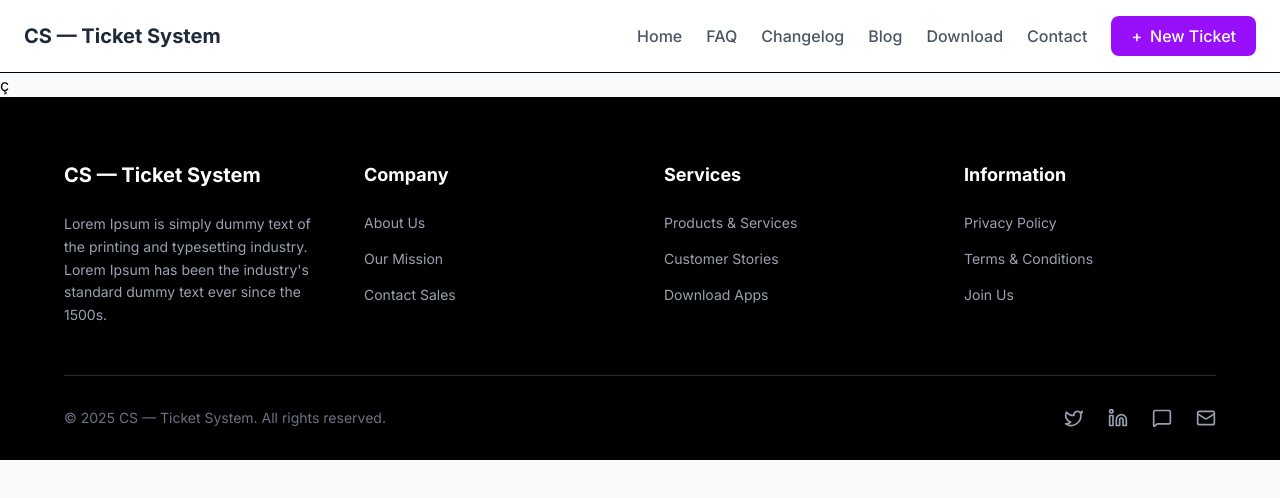
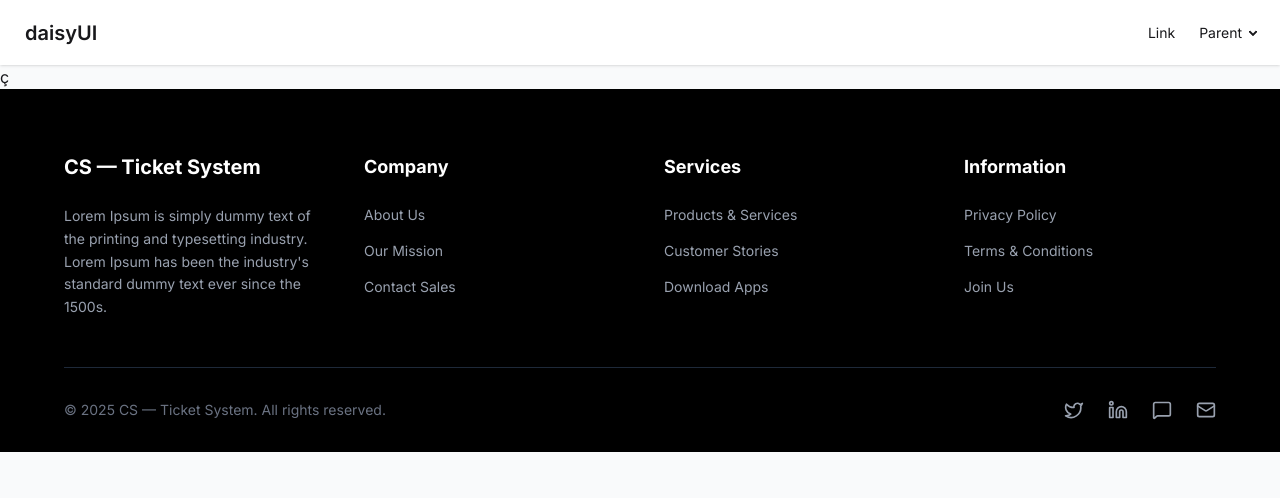
Before and after one commit to imhossainahmed/customer-management-support, a React (Vite) app: page / in a window 1280 px wide. Shown: the top 498 px of the page. Built offline with nearby package versions, Linux system fonts and the light colour scheme.

Commit message:
Adden NavBar

```diff
--- a/package.json
+++ b/package.json
@@ -22,6 +22,7 @@
     "@types/react": "^19.2.7",
     "@types/react-dom": "^19.2.3",
     "@vitejs/plugin-react": "^5.1.1",
+    "daisyui": "^5.5.19",
     "eslint": "^9.39.1",
     "eslint-plugin-react-hooks": "^7.0.1",
     "eslint-plugin-react-refresh": "^0.4.24",
--- a/src/App.css
+++ b/src/App.css
@@ -1,5 +1,5 @@
 @import "tailwindcss";
-
+@plugin "daisyui";
 
 #root {
   margin: 0 auto;
--- a/src/App.jsx
+++ b/src/App.jsx
@@ -3,6 +3,8 @@ import { ToastContainer, toast } from 'react-toastify';
 import 'react-toastify/dist/ReactToastify.css';
 import { Calendar, User, Mail, Linkedin, Twitter, MessageSquare } from 'lucide-react';
 import './App.css';
+import NavBar from './components/NavBar/NavBar';
+import Footer from './components/Footer/Footer';
 
 const App = () => {
 
@@ -10,65 +12,9 @@ const App = () => {
     <div className="min-h-screen bg-gray-50 font-sans">
       <ToastContainer position="top-right" autoClose={3000} />
 
-      <nav className="bg-white border-b px-6 py-4 flex justify-between items-center sticky top-0 z-50">
-        <h1 className="text-xl font-bold text-gray-800">CS — Ticket System</h1>
-        <div className="hidden md:flex items-center space-x-6 text-gray-600 font-medium">
-          <a href="#" className="hover:text-purple-600">Home</a>
-          <a href="#" className="hover:text-purple-600">FAQ</a>
-          <a href="#" className="hover:text-purple-600">Changelog</a>
-          <a href="#" className="hover:text-purple-600">Blog</a>
-          <a href="#" className="hover:text-purple-600">Download</a>
-          <a href="#" className="hover:text-purple-600">Contact</a>
-          <button className="bg-purple-600 text-white px-5 py-2 rounded-lg hover:bg-purple-700 transition flex items-center gap-2">
-            <span>+</span> New Ticket
-          </button>
-        </div>
-      </nav>
+    <NavBar />
 ç
-      <footer className="bg-black text-white pt-16 pb-8 px-6 md:px-16">
-        <div className="grid grid-cols-1 md:grid-cols-2 lg:grid-cols-4 gap-12 mb-12">
-          <div>
-            <h3 className="text-xl font-bold mb-6">CS — Ticket System</h3>
-            <p className="text-gray-400 text-sm leading-relaxed">
-              Lorem Ipsum is simply dummy text of the printing and typesetting industry. Lorem Ipsum has been the industry's standard dummy text ever since the 1500s.
-            </p>
-          </div>
-          <div>
-            <h4 className="font-bold mb-6 text-lg">Company</h4>
-            <ul className="space-y-4 text-gray-400 text-sm">
-              <li><a href="#" className="hover:text-white">About Us</a></li>
-              <li><a href="#" className="hover:text-white">Our Mission</a></li>
-              <li><a href="#" className="hover:text-white">Contact Sales</a></li>
-            </ul>
-          </div>
-          <div>
-            <h4 className="font-bold mb-6 text-lg">Services</h4>
-            <ul className="space-y-4 text-gray-400 text-sm">
-              <li><a href="#" className="hover:text-white">Products & Services</a></li>
-              <li><a href="#" className="hover:text-white">Customer Stories</a></li>
-              <li><a href="#" className="hover:text-white">Download Apps</a></li>
-            </ul>
-          </div>
-          <div>
-            <h4 className="font-bold mb-6 text-lg">Information</h4>
-            <ul className="space-y-4 text-gray-400 text-sm">
-              <li><a href="#" className="hover:text-white">Privacy Policy</a></li>
-              <li><a href="#" className="hover:text-white">Terms & Conditions</a></li>
-              <li><a href="#" className="hover:text-white">Join Us</a></li>
-            </ul>
-          </div>
-        </div>
-
-        <div className="border-t border-gray-800 pt-8 flex flex-col md:flex-row justify-between items-center gap-6">
-          <p className="text-gray-500 text-sm">© 2025 CS — Ticket System. All rights reserved.</p>
-          <div className="flex gap-6 text-gray-400">
-            <Twitter size={20} className="hover:text-white cursor-pointer" />
-            <Linkedin size={20} className="hover:text-white cursor-pointer" />
-            <MessageSquare size={20} className="hover:text-white cursor-pointer" />
-            <Mail size={20} className="hover:text-white cursor-pointer" />
-          </div>
-        </div>
-      </footer>
+      <Footer />
     </div>
   );
 };
--- /dev/null
+++ b/src/components/Footer/Footer.jsx
@@ -0,0 +1,55 @@
+import React from 'react';
+import { Calendar, User, Mail, Linkedin, Twitter, MessageSquare } from 'lucide-react';
+
+const Footer = () => {
+    return (
+        <div>
+            <footer className="bg-black text-white pt-16 pb-8 px-6 md:px-16">
+        <div className="grid grid-cols-1 md:grid-cols-2 lg:grid-cols-4 gap-12 mb-12">
+          <div>
+            <h3 className="text-xl font-bold mb-6">CS — Ticket System</h3>
+            <p className="text-gray-400 text-sm leading-relaxed">
+              Lorem Ipsum is simply dummy text of the printing and typesetting industry. Lorem Ipsum has been the industry's standard dummy text ever since the 1500s.
+            </p>
+          </div>
+          <div>
+            <h4 className="font-bold mb-6 text-lg">Company</h4>
+            <ul className="space-y-4 text-gray-400 text-sm">
+              <li><a href="#" className="hover:text-white">About Us</a></li>
+              <li><a href="#" className="hover:text-white">Our Mission</a></li>
+              <li><a href="#" className="hover:text-white">Contact Sales</a></li>
+            </ul>
+          </div>
+          <div>
+            <h4 className="font-bold mb-6 text-lg">Services</h4>
+            <ul className="space-y-4 text-gray-400 text-sm">
+              <li><a href="#" className="hover:text-white">Products & Services</a></li>
+              <li><a href="#" className="hover:text-white">Customer Stories</a></li>
+              <li><a href="#" className="hover:text-white">Download Apps</a></li>
+            </ul>
+          </div>
+          <div>
+            <h4 className="font-bold mb-6 text-lg">Information</h4>
+            <ul className="space-y-4 text-gray-400 text-sm">
+              <li><a href="#" className="hover:text-white">Privacy Policy</a></li>
+              <li><a href="#" className="hover:text-white">Terms & Conditions</a></li>
+              <li><a href="#" className="hover:text-white">Join Us</a></li>
+            </ul>
+          </div>
+        </div>
+
+        <div className="border-t border-gray-800 pt-8 flex flex-col md:flex-row justify-between items-center gap-6">
+          <p className="text-gray-500 text-sm">© 2025 CS — Ticket System. All rights reserved.</p>
+          <div className="flex gap-6 text-gray-400">
+            <Twitter size={20} className="hover:text-white cursor-pointer" />
+            <Linkedin size={20} className="hover:text-white cursor-pointer" />
+            <MessageSquare size={20} className="hover:text-white cursor-pointer" />
+            <Mail size={20} className="hover:text-white cursor-pointer" />
+          </div>
+        </div>
+      </footer>
+        </div>
+    );
+};
+
+export default Footer;
--- a/src/components/NavBar/NavBar.jsx
+++ b/src/components/NavBar/NavBar.jsx
@@ -0,0 +1,29 @@
+import React from 'react';
+
+const NavBar = () => {
+    return (
+    <div className='bg-base-100 shadow-sm top-0 z-50 sticky'>
+    <div className="navbar container mx-auto">
+        <div className="flex-1">
+            <a className="btn btn-ghost text-xl">daisyUI</a>
+        </div>
+        <div className="flex-none">
+            <ul className="menu menu-horizontal px-1">
+            <li><a>Link</a></li>
+            <li>
+                <details>
+                <summary>Parent</summary>
+                <ul className="bg-base-100 rounded-t-none p-2">
+                    <li><a>Link 1</a></li>
+                    <li><a>Link 2</a></li>
+                </ul>
+                </details>
+            </li>
+            </ul>
+        </div>
+    </div>
+    </div>
+    );
+};
+
+export default NavBar;
```
Also changed, not shown: 1 other file (tests, documents, lock files or other folders).
